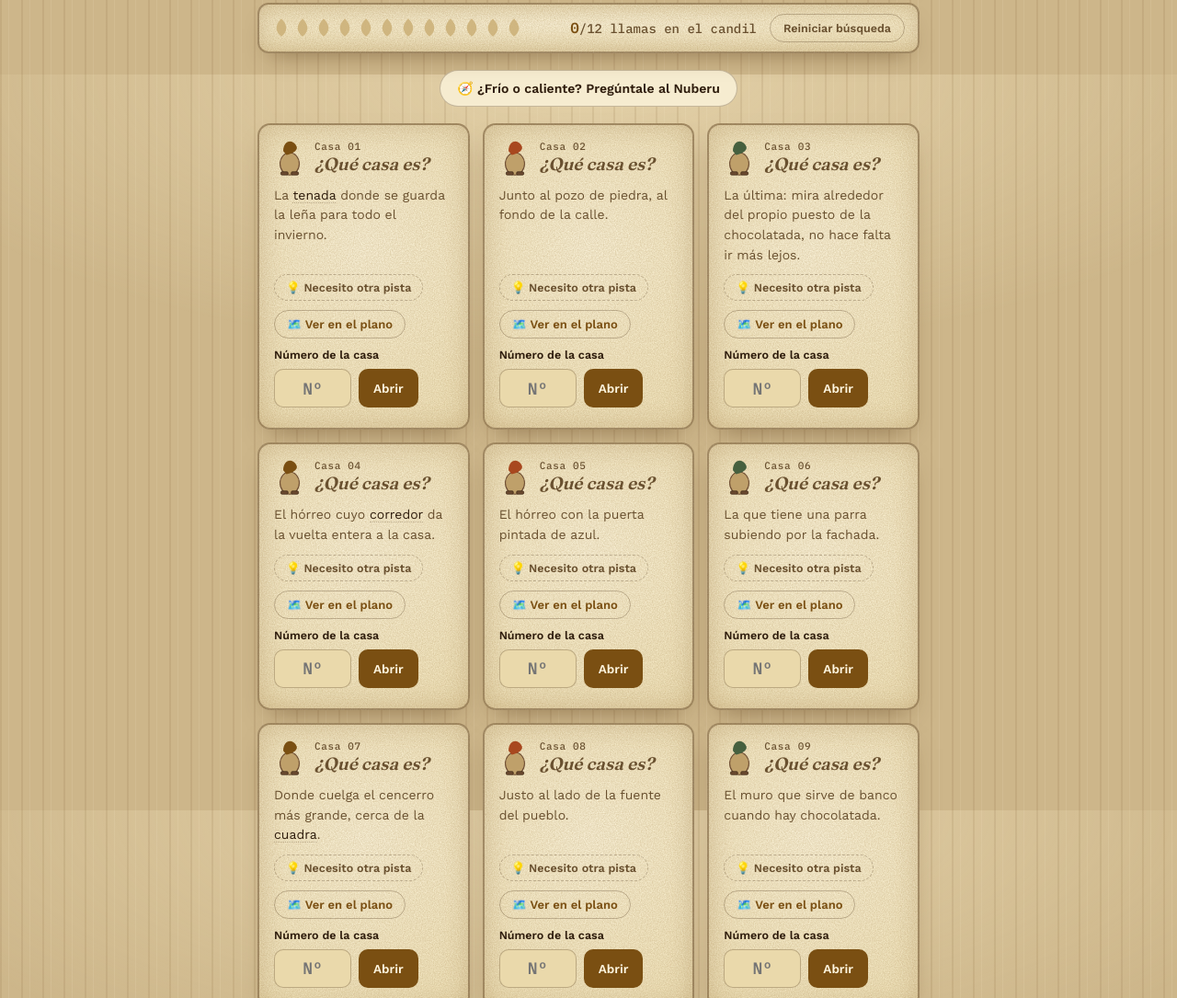
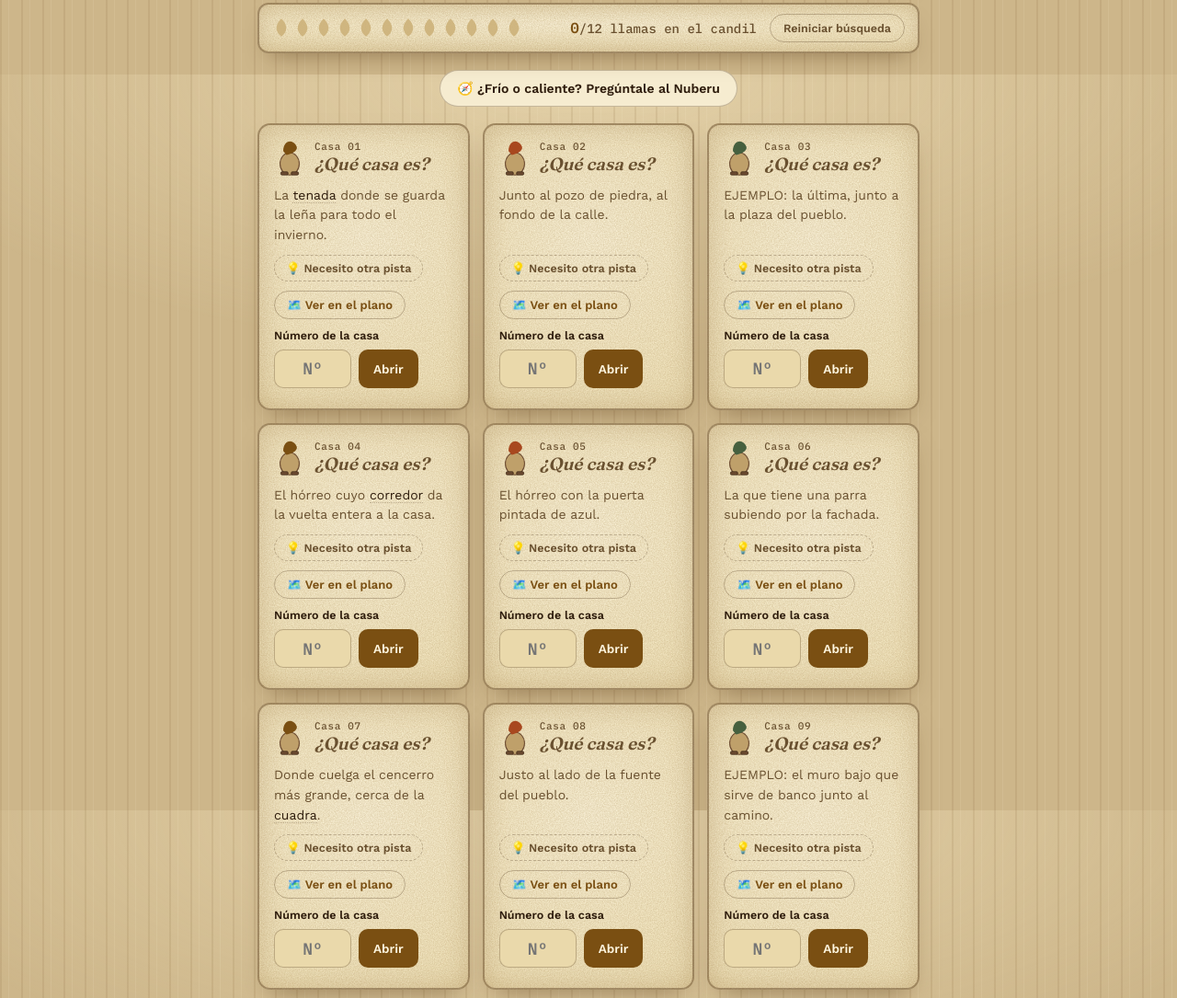
Before and after one commit to asociacionaciera/pegollin, a plain HTML site: page index.html in a window 1280 px wide. Shown: the part 1519-2604 px from the top of the page at 92% size. Drawn offline with Linux system fonts and the light colour scheme.

Commit message:
Add files via upload

```diff
--- a/index.html
+++ b/index.html
@@ -733,8 +733,6 @@
     <p style="margin:18px 0 0"><span class="offline-chip" id="offlineChip">Preparando el juego para usarlo sin cobertura…</span></p>
 
     <dl class="facts">
-      <div><dt>Encendido</dt><dd>5 dic · 18:00</dd></div>
-      <div><dt>Chocolatada</dt><dd>Para todo el que se acerque</dd></div>
       <div><dt>Llamas</dt><dd>12 por recuperar</dd></div>
     </dl>
   </header>
@@ -763,7 +761,7 @@
 
     <p class="beat"><strong>Necesitaba tu ayuda.</strong></p>
 
-    <p>Desde el <strong>5 de diciembre, a las 18:00</strong>, cuando Aciera se vista de luz, y hasta la llegada de los Reyes Magos, las llamas permanecerán escondidas entre los adornos de las casas. Tu misión: recorrer las caleyas, seguir las pistas y descubrir dónde se esconde cada una.</p>
+    <p>Cuando Aciera se vista de luz, y hasta la llegada de los Reyes Magos, las llamas permanecerán escondidas entre los adornos de las casas. Tu misión: recorrer las caleyas, seguir las pistas y descubrir dónde se esconde cada una.</p>
     <p class="beat"><strong>Cada descubrimiento devolverá una llama al candil de Pegollín.</strong></p>
     <p>Cuando consigas reunirlas todas, Pegollín compartirá contigo un secreto que ni el travieso Nuberu conoce: <strong>la verdadera magia de la Navidad de Aciera no está en las luces de sus casas, sino en las personas que las encienden.</strong></p>
 
@@ -830,20 +828,8 @@
   </section>
 
   <footer class="foot">
-    <details>
-      <summary>Notas para quien organice el juego</summary>
-      <p>Las casas, pistas y preguntas de abajo son un <strong>ejemplo</strong> — no son las casas reales todavía. El juego es sobre lo que cada vecino pone de verdad en su casa. Antes del 5 de diciembre:</p>
-      <ol>
-        <li>Apuntad <strong>todas las casas que quieran participar</strong>, no solo 12: cada visitante verá 12 elegidas al azar, y así participan todos los vecinos y la ruta cambia de una persona a otra. Con el visto bueno de cada vecino (algunos quizá prefieran no participar).</li>
-        <li>Asignad a cada casa un <strong>número</strong> poco obvio (dos cifras, sin orden, sin repetir) y colgad un cartelito bien visible desde la calle. Es la prueba de que el jugador ha llegado.</li>
-        <li>Cada casa es una entrada del array <code>POOL</code>: <code>pin</code> = su pin en el plano (p1, p2, p3…), <code>code</code> = el número del cartelito, <code>name</code> = el apodo (se muestra al abrir la tarjeta), <code>clue</code> = la pista para llegar sin decir el nombre ni el número.</li>
-        <li>Escribid una pregunta sobre algo que solo se ve mirando de cerca (<code>question</code>/<code>options</code>/<code>correct</code>; 0 = la primera opción, 1 = la segunda...). Dejad alguna fácil para los más pequeños y algunas más difíciles.</li>
-        <li>Cada casa necesita su pin en el plano (<code>plano-aciera.html</code>) con la misma clave. Cuántas casas se enseñan a cada visitante se cambia con <code>PER_GAME</code> (ahora 12).</li>
-        <li>Si cambiáis casas o números, el juego vuelve a sortear solo y las partidas empiezan de cero. Avisad antes de lanzar, para no cambiarlo cuando ya haya gente jugando.</li>
-      </ol>
-    </details>
     <p class="credit">Aciera, Quirós — hecho por y para el pueblo.</p>
-    <p class="credit" style="opacity:.55;margin-top:6px;font-size:11px">versión 1f3d275a</p>
+    <p class="credit" style="opacity:.55;margin-top:6px;font-size:11px">versión 3bc6bcf2</p>
   </footer>
 
 </div>
@@ -883,64 +869,64 @@
   // POOL = TODAS las casas que participan (pueden ser más de 12). A cada visitante le toca una selección
   // distinta de PER_GAME casas al azar, que se queda guardada en su móvil. Cada casa necesita un "code" único.
   var POOL = [
-    { pin:"p1", code:"47", name:"Ca Marcé", clue:"Después de pasar el desvío al pueblo de El Llano, a mano derecha, es la segunda casa a la izquierda.", hint2:"EJEMPLO: otra pista más directa para llegar a esta casa, sin decir su número.",
+    { pin:"p1", code:"1", name:"Capilla", clue:"Después de pasar el desvío al pueblo de El Llano, a mano derecha, es la segunda casa a la izquierda.", hint2:"EJEMPLO: otra pista más directa para llegar a esta casa, sin decir su número.",
       question:"¿Cuántos sacos hay colgados en la fachada de la casa?",
       options:[ {label:"Dos", emoji:"2️⃣"}, {label:"Cuatro", emoji:"4️⃣"}, {label:"Seis", emoji:"6️⃣"} ], correct:1 },
-    { pin:"p2", code:"23", name:"La casa de la cuadra", clue:"Donde cuelga el cencerro más grande, cerca de la <em>cuadra</em>.", hint2:"EJEMPLO: otra pista más directa para llegar a esta casa, sin decir su número.",
+    { pin:"p2", code:"2", name:"Casa 1 Jose Antonio", clue:"Donde cuelga el cencerro más grande, cerca de la <em>cuadra</em>.", hint2:"EJEMPLO: otra pista más directa para llegar a esta casa, sin decir su número.",
       question:"¿De qué color es la estrella de la puerta?",
       options:[ {label:"Rojo", color:"#c23b2e"}, {label:"Dorado", color:"#c99a3d"}, {label:"Azul", color:"#2c5b96"} ], correct:1 },
-    { pin:"p3", code:"68", name:"La casa de la fuente", clue:"Justo al lado de la fuente del pueblo.", hint2:"EJEMPLO: otra pista más directa para llegar a esta casa, sin decir su número.",
+    { pin:"p3", code:"3", name:"Casa 2 Nacho/Sinaida", clue:"Justo al lado de la fuente del pueblo.", hint2:"EJEMPLO: otra pista más directa para llegar a esta casa, sin decir su número.",
       question:"¿Qué hay colgado en la ventana?",
       options:[ {label:"Un farolillo", emoji:"🏮"}, {label:"Una guirnalda", emoji:"🎀"}, {label:"Un cascabel", emoji:"🔔"} ], correct:0 },
-    { pin:"p4", code:"15", name:"La casa del tejado inclinado", clue:"El <em>teyáu</em> más empinado, casi tocando las ramas de un árbol.", hint2:"EJEMPLO: otra pista más directa para llegar a esta casa, sin decir su número.",
+    { pin:"p4", code:"4", name:"Casa 3 Miguel/Lali", clue:"El <em>teyáu</em> más empinado, casi tocando las ramas de un árbol.", hint2:"EJEMPLO: otra pista más directa para llegar a esta casa, sin decir su número.",
       question:"¿De qué color son las luces del tejado?",
       options:[ {label:"Blancas", color:"#f4efe1"}, {label:"Doradas", color:"#c99a3d"}, {label:"Multicolor", emoji:"🌈"} ], correct:2 },
-    { pin:"p5", code:"82", name:"La casa del carro viejo", clue:"Tiene un <em>carru</em> de madera de adorno en la entrada, el que ya no sale al monte.", hint2:"EJEMPLO: otra pista más directa para llegar a esta casa, sin decir su número.",
+    { pin:"p5", code:"5", name:"Casa 4 Matilde", clue:"Tiene un <em>carru</em> de madera de adorno en la entrada, el que ya no sale al monte.", hint2:"EJEMPLO: otra pista más directa para llegar a esta casa, sin decir su número.",
       question:"¿Qué lleva encima el carro?",
       options:[ {label:"Un árbol pequeño", emoji:"🎄"}, {label:"Un muñeco de nieve", emoji:"⛄"}, {label:"Regalos", emoji:"🎁"} ], correct:0 },
-    { pin:"p6", code:"39", name:"La casa del corral de piedra", clue:"La <em>corripa</em> de piedra, el corral pequeño nada más entrar al pueblo.", hint2:"EJEMPLO: otra pista más directa para llegar a esta casa, sin decir su número.",
+    { pin:"p6", code:"6", name:"Casa 5 Marcelina", clue:"La <em>corripa</em> de piedra, el corral pequeño nada más entrar al pueblo.", hint2:"EJEMPLO: otra pista más directa para llegar a esta casa, sin decir su número.",
       question:"¿Cuántas estrellas hay en la pared?",
       options:[ {label:"Dos", emoji:"2️⃣"}, {label:"Cuatro", emoji:"4️⃣"}, {label:"Seis", emoji:"6️⃣"} ], correct:1 },
-    { pin:"p7", code:"56", name:"La casa de la farola", clue:"Junto al palu de la luz más cercano a la fuente.", hint2:"EJEMPLO: otra pista más directa para llegar a esta casa, sin decir su número.",
+    { pin:"p7", code:"7", name:"Casa 6 Juan/Lola", clue:"Junto al palu de la luz más cercano a la fuente.", hint2:"EJEMPLO: otra pista más directa para llegar a esta casa, sin decir su número.",
       question:"¿De qué están hechos los renos de delante?",
       options:[ {label:"Madera", emoji:"🪵"}, {label:"Alambre", emoji:"🔧"}, {label:"Neumáticos viejos", emoji:"🛞"} ], correct:2 },
-    { pin:"p8", code:"91", name:"La casa del corredor largo", clue:"El hórreo cuyo <em>corredor</em> da la vuelta entera a la casa.", hint2:"EJEMPLO: otra pista más directa para llegar a esta casa, sin decir su número.",
+    { pin:"p8", code:"8", name:"Casa 7 Patricia/Juan", clue:"El hórreo cuyo <em>corredor</em> da la vuelta entera a la casa.", hint2:"EJEMPLO: otra pista más directa para llegar a esta casa, sin decir su número.",
       question:"¿Cuántos muñecos de nieve hay en el corredor?",
       options:[ {label:"Uno", emoji:"1️⃣"}, {label:"Dos", emoji:"2️⃣"}, {label:"Ninguno", emoji:"0️⃣"} ], correct:0 },
-    { pin:"p9", code:"34", name:"La casa del muro bajo", clue:"El muro que sirve de banco cuando hay chocolatada.", hint2:"EJEMPLO: otra pista más directa para llegar a esta casa, sin decir su número.",
+    { pin:"p9", code:"9", name:"Casa 8 Charo/Ramon", clue:"EJEMPLO: el muro bajo que sirve de banco junto al camino.", hint2:"EJEMPLO: otra pista más directa para llegar a esta casa, sin decir su número.",
       question:"¿De qué color es la guirnalda del muro?",
       options:[ {label:"Verde", color:"#3f7d3f"}, {label:"Roja", color:"#c23b2e"}, {label:"Dorada", color:"#c99a3d"} ], correct:0 },
-    { pin:"p10", code:"71", name:"La casa de la leñera", clue:"La <em>tenada</em> donde se guarda la leña para todo el invierno.", hint2:"EJEMPLO: otra pista más directa para llegar a esta casa, sin decir su número.",
+    { pin:"p10", code:"10", name:"Lavadero", clue:"La <em>tenada</em> donde se guarda la leña para todo el invierno.", hint2:"EJEMPLO: otra pista más directa para llegar a esta casa, sin decir su número.",
       question:"¿Qué hay encima de la leña?",
       options:[ {label:"Un gorro de Papá Noel", emoji:"🎅"}, {label:"Un búho de madera", emoji:"🦉"}, {label:"Nada, está vacía", emoji:"🚫"} ], correct:0 },
-    { pin:"p11", code:"28", name:"La casa del balcón con luces", clue:"El balcón con más hileras de luces de todo el pueblo.", hint2:"EJEMPLO: otra pista más directa para llegar a esta casa, sin decir su número.",
+    { pin:"p11", code:"11", name:"Casa 9 Guti/Coloma", clue:"El balcón con más hileras de luces de todo el pueblo.", hint2:"EJEMPLO: otra pista más directa para llegar a esta casa, sin decir su número.",
       question:"¿De qué color son las luces del balcón?",
       options:[ {label:"Azules", color:"#2c5b96"}, {label:"Blancas", color:"#f4efe1"}, {label:"Verdes", color:"#3f7d3f"} ], correct:1 },
-    { pin:"p12", code:"63", name:"La casa de la chocolatada", clue:"La última: mira alrededor del propio puesto de la chocolatada, no hace falta ir más lejos.", hint2:"EJEMPLO: otra pista más directa para llegar a esta casa, sin decir su número.",
-      question:"¿Qué hay dibujado en el cartel de la chocolatada?",
+    { pin:"p12", code:"12", name:"Casa 10 Jesus/Alegria", clue:"EJEMPLO: la última, junto a la plaza del pueblo.", hint2:"EJEMPLO: otra pista más directa para llegar a esta casa, sin decir su número.",
+      question:"¿Qué hay dibujado en el cartel de la puerta?",
       options:[ {label:"Una taza", emoji:"☕"}, {label:"Un trasgu", emoji:"🧙"}, {label:"Unas campanas", emoji:"🔔"} ], correct:0 },
-    { pin:"p13", code:"52", name:"La casa del pozo", clue:"Junto al pozo de piedra, al fondo de la calle.", hint2:"EJEMPLO: otra pista más directa para llegar a esta casa, sin decir su número.",
+    { pin:"p13", code:"13", name:"Casa 11 Asociacion", clue:"Junto al pozo de piedra, al fondo de la calle.", hint2:"EJEMPLO: otra pista más directa para llegar a esta casa, sin decir su número.",
       question:"¿Cuántos farolillos cuelgan de la puerta?",
       options:[ {label:"Uno", emoji:"1️⃣"}, {label:"Tres", emoji:"3️⃣"}, {label:"Cinco", emoji:"5️⃣"} ], correct:1 },
-    { pin:"p14", code:"87", name:"La casa del manzano", clue:"Bajo el manzano más grande, a la entrada del pueblo.", hint2:"EJEMPLO: otra pista más directa para llegar a esta casa, sin decir su número.",
+    { pin:"p14", code:"14", name:"Casa 12 Alcalde", clue:"Bajo el manzano más grande, a la entrada del pueblo.", hint2:"EJEMPLO: otra pista más directa para llegar a esta casa, sin decir su número.",
       question:"¿De qué color es el lazo del árbol?",
       options:[ {label:"Rojo", color:"#c23b2e"}, {label:"Verde", color:"#3f7d3f"}, {label:"Dorado", color:"#c99a3d"} ], correct:0 },
-    { pin:"p15", code:"19", name:"La casa del puente", clue:"Junto al arroyo, cerca del puente de madera.", hint2:"EJEMPLO: otra pista más directa para llegar a esta casa, sin decir su número.",
+    { pin:"p15", code:"15", name:"Casa 13 Rosario", clue:"Junto al arroyo, cerca del puente de madera.", hint2:"EJEMPLO: otra pista más directa para llegar a esta casa, sin decir su número.",
       question:"¿Qué lleva puesto el muñeco de la puerta?",
       options:[ {label:"Un gorro", emoji:"🧢"}, {label:"Una bufanda", emoji:"🧣"}, {label:"Nada", emoji:"🚫"} ], correct:1 },
-    { pin:"p16", code:"64", name:"La casa del hórreo azul", clue:"El hórreo con la puerta pintada de azul.", hint2:"EJEMPLO: otra pista más directa para llegar a esta casa, sin decir su número.",
+    { pin:"p16", code:"16", name:"Casa 14 Gallegos", clue:"El hórreo con la puerta pintada de azul.", hint2:"EJEMPLO: otra pista más directa para llegar a esta casa, sin decir su número.",
       question:"¿Cuántas estrellas cuelgan del corredor?",
       options:[ {label:"Tres", emoji:"3️⃣"}, {label:"Cinco", emoji:"5️⃣"}, {label:"Siete", emoji:"7️⃣"} ], correct:1 },
-    { pin:"p17", code:"41", name:"La casa de la parra", clue:"La que tiene una parra subiendo por la fachada.", hint2:"EJEMPLO: otra pista más directa para llegar a esta casa, sin decir su número.",
+    { pin:"p17", code:"17", name:"Casa 15 Camino Llano", clue:"La que tiene una parra subiendo por la fachada.", hint2:"EJEMPLO: otra pista más directa para llegar a esta casa, sin decir su número.",
       question:"¿Qué hay en la ventana de arriba?",
       options:[ {label:"Una vela", emoji:"🕯️"}, {label:"Una estrella", emoji:"⭐"}, {label:"Un muñeco", emoji:"🧸"} ], correct:1 },
-    { pin:"p18", code:"76", name:"La casa del camino alto", clue:"La última del camino que sube hacia el monte.", hint2:"EJEMPLO: otra pista más directa para llegar a esta casa, sin decir su número.",
+    { pin:"p18", code:"18", name:"Casa 16 Gloria", clue:"La última del camino que sube hacia el monte.", hint2:"EJEMPLO: otra pista más directa para llegar a esta casa, sin decir su número.",
       question:"¿De qué color son las luces del portal?",
       options:[ {label:"Blancas", color:"#f4efe1"}, {label:"Rojas", color:"#c23b2e"}, {label:"Azules", color:"#2c5b96"} ], correct:0 },
-    { pin:"p19", code:"36", name:"La casa de la fragua", clue:"Donde antes estaba la fragua, junto al camino de la iglesia.", hint2:"EJEMPLO: otra pista más directa para llegar a esta casa, sin decir su número.",
+    { pin:"p19", code:"19", name:"Casa 17 Matilde", clue:"Donde antes estaba la fragua, junto al camino de la iglesia.", hint2:"EJEMPLO: otra pista más directa para llegar a esta casa, sin decir su número.",
       question:"¿Qué hay colgado sobre la puerta?",
       options:[ {label:"Una herradura", emoji:"🧲"}, {label:"Una estrella", emoji:"⭐"}, {label:"Una campana", emoji:"🔔"} ], correct:2 },
-    { pin:"p20", code:"93", name:"La casa del nogal", clue:"La que tiene un nogal enorme pegado a la pared.", hint2:"EJEMPLO: otra pista más directa para llegar a esta casa, sin decir su número.",
+    { pin:"p20", code:"20", name:"Casa 18 Luis Venta", clue:"La que tiene un nogal enorme pegado a la pared.", hint2:"EJEMPLO: otra pista más directa para llegar a esta casa, sin decir su número.",
       question:"¿De qué color es el lazo del nogal?",
       options:[ {label:"Rojo", color:"#c23b2e"}, {label:"Blanco", color:"#f4efe1"}, {label:"Dorado", color:"#c99a3d"} ], correct:0 }
   ];
@@ -1609,8 +1595,7 @@
     { key:"p17", label:"Casa 17", n:17, x:255.0, y:395.0 },
     { key:"p18", label:"Casa 18", n:18, x:150.0, y:430.0 },
     { key:"p19", label:"Casa 19", n:19, x:270.0, y:260.0 },
-    { key:"p20", label:"Casa 20", n:20, x:200.0, y:300.0 },
-    { key:"chocolatada", label:"Chocolatada", special:true, x:238, y:256 }
+    { key:"p20", label:"Casa 20", n:20, x:200.0, y:300.0 }
   ];
   var BTYPES = { 4:"house", 15:"house", 60:"house", 38:"barn", 39:"barn", 44:"barn" };
   var LAT0 = 43.2041070, LON0 = -6.0077236, R = 111320, COS = Math.cos(LAT0*Math.PI/180), X0 = -238, Y0 = -256;
@@ -1739,8 +1724,7 @@
     { key:"p17", label:"Casa 17", n:17, x:255.0, y:395.0 },
     { key:"p18", label:"Casa 18", n:18, x:150.0, y:430.0 },
     { key:"p19", label:"Casa 19", n:19, x:270.0, y:260.0 },
-    { key:"p20", label:"Casa 20", n:20, x:200.0, y:300.0 },
-    { key:"chocolatada", label:"Chocolatada", special:true, x:238, y:256 }
+    { key:"p20", label:"Casa 20", n:20, x:200.0, y:300.0 }
   ];
   var POOLPINS = ["p1", "p2", "p3", "p4", "p5", "p6", "p7", "p8", "p9", "p10", "p11", "p12", "p13", "p14", "p15", "p16", "p17", "p18", "p19", "p20"];
   var LAT0 = 43.2041070, LON0 = -6.0077236, R = 111320, COS = Math.cos(LAT0*Math.PI/180), X0 = -238, Y0 = -256;
--- a/sw.js
+++ b/sw.js
@@ -1,7 +1,7 @@
 // Service worker: guarda todo al instalar y responde desde el móvil, con o sin cobertura.
 // Con cobertura la página se pide primero a internet (así las actualizaciones llegan enseguida);
 // sin cobertura o con señal muy lenta (3 s) se usa lo guardado.
-const CACHE = "pegollin-1f3d275a";
+const CACHE = "pegollin-3bc6bcf2";
 const ASSETS = ["./", "index.html", "manifest.webmanifest", "icon.svg", "icon-192.png", "icon-512.png", "logo-asociacion.png", "casa-aciera.png", "colocar.html", "fonts/Fraunces-300-900-latin-ext.woff2", "fonts/Fraunces-300-900-latin.woff2", "fonts/IBMPlexMono-500-latin-ext.woff2", "fonts/IBMPlexMono-500-latin.woff2", "fonts/IBMPlexMono-600-latin-ext.woff2", "fonts/IBMPlexMono-600-latin.woff2", "fonts/WorkSans-400-latin-ext.woff2", "fonts/WorkSans-400-latin.woff2", "fonts/WorkSans-500-latin-ext.woff2", "fonts/WorkSans-500-latin.woff2", "fonts/WorkSans-600-latin-ext.woff2", "fonts/WorkSans-600-latin.woff2", "fonts/WorkSans-700-latin-ext.woff2", "fonts/WorkSans-700-latin.woff2"];
 self.addEventListener("install", e => {
   e.waitUntil(caches.open(CACHE).then(c => c.addAll(ASSETS.map(u => new Request(u, { cache: "reload" })))).then(() => self.skipWaiting()));
```
Also changed, not shown: colocar.html (+2 -2 lines), LEEME.txt (added).
